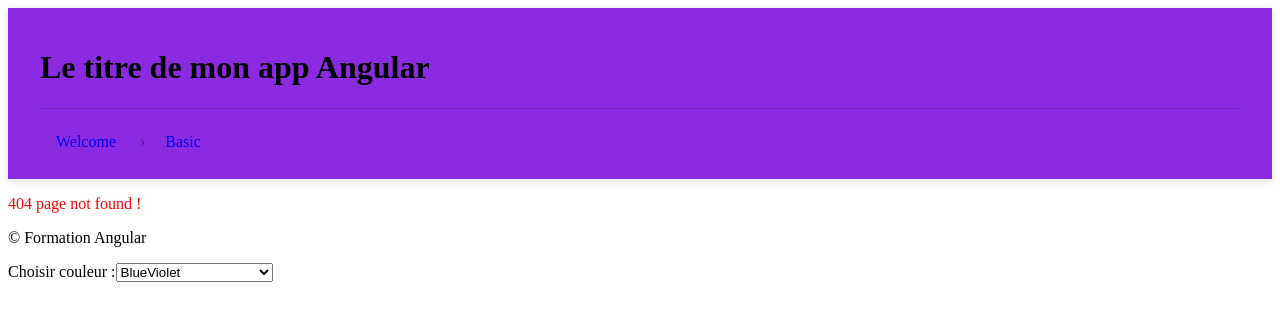
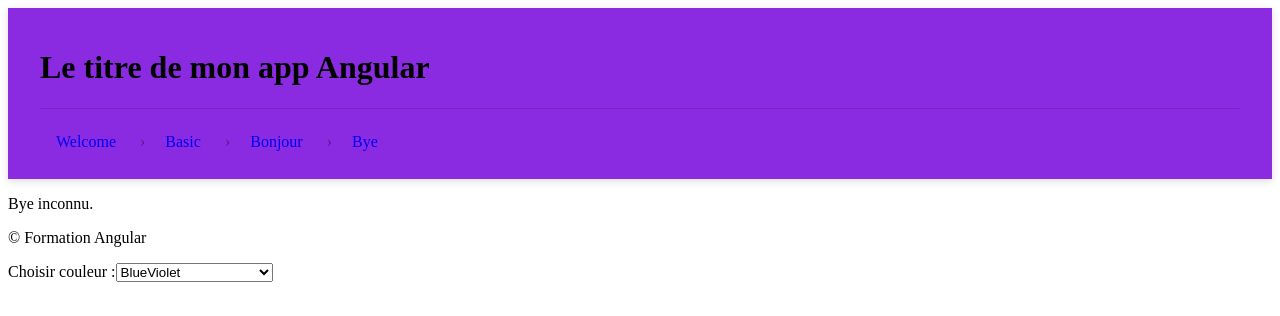
Before and after one commit to smbpunt/formation-angular, an Angular app in the folder 01_angular/myFirstAngularProject/: page /bye in a window 1280 px wide. Shown: the top 316 px of the page. Built offline with nearby package versions, Linux system fonts and the light colour scheme.

Commit message:
feat(angular): add bonjour and bye components to demonstrate route params
Bonjour reads a required path parameter (/bonjour/:nom) while Bye reads
an optional query parameter (/bye?prenom=...), both via ActivatedRoute
snapshot and rendered through the titlecase pipe.

```diff
--- a/01_angular/myFirstAngularProject/src/app/app.routes.ts
+++ b/01_angular/myFirstAngularProject/src/app/app.routes.ts
@@ -2,11 +2,15 @@ import { Routes } from '@angular/router';
 import { Basic } from './basic/basic';
 import { Welcome } from './welcome/welcome';
 import { NotFound } from './error/not-found/not-found';
+import { Bonjour } from './bonjour/bonjour';
+import { Bye } from './bye/bye';
 
 export const routes: Routes = [
   { path: '', redirectTo: '/welcome', pathMatch: 'full' },
   { path: 'welcome', component: Welcome },
   { path: 'basic', component: Basic },
+  { path: 'bonjour/:nom', component: Bonjour },
+  { path: 'bye', component: Bye },
 
   // 404 page not found ** => */*/*
   { path: '**', component: NotFound },
--- /dev/null
+++ b/01_angular/myFirstAngularProject/src/app/bonjour/bonjour.html
@@ -0,0 +1 @@
+<p>Bonjour {{ nom | titlecase }} !</p>
--- /dev/null
+++ b/01_angular/myFirstAngularProject/src/app/bonjour/bonjour.ts
@@ -0,0 +1,16 @@
+import { Component } from '@angular/core';
+import { ActivatedRoute } from '@angular/router';
+import { TitleCasePipe } from '@angular/common';
+
+@Component({
+  selector: 'app-bonjour',
+  imports: [TitleCasePipe],
+  templateUrl: './bonjour.html',
+  styleUrl: './bonjour.scss',
+})
+export class Bonjour {
+  nom: string = '';
+  constructor(route: ActivatedRoute) {
+    this.nom = route.snapshot.paramMap.get('nom') ?? '';
+  }
+}
--- /dev/null
+++ b/01_angular/myFirstAngularProject/src/app/bye/bye.html
@@ -0,0 +1,6 @@
+<p>Bye @if (prenom) {
+  {{ prenom | titlecase }}
+} @else {
+  inconnu.
+}
+</p>
--- /dev/null
+++ b/01_angular/myFirstAngularProject/src/app/bye/bye.ts
@@ -0,0 +1,17 @@
+import { Component } from '@angular/core';
+import { ActivatedRoute } from '@angular/router';
+import { TitleCasePipe } from '@angular/common';
+
+@Component({
+  selector: 'app-bye',
+  imports: [TitleCasePipe],
+  templateUrl: './bye.html',
+  styleUrl: './bye.scss',
+})
+export class Bye {
+  prenom: string | null;
+
+  constructor(route: ActivatedRoute) {
+    this.prenom = route.snapshot.queryParamMap.get('prenom');
+  }
+}
--- a/01_angular/myFirstAngularProject/src/app/layout/header/header.html
+++ b/01_angular/myFirstAngularProject/src/app/layout/header/header.html
@@ -10,6 +10,12 @@
       <li class="crumb">
         <a routerLink="/basic" routerLinkActive="active">Basic</a>
       </li>
+      <li class="crumb">
+        <a routerLink="/bonjour/bob" routerLinkActive="active">Bonjour</a>
+      </li>
+      <li class="crumb">
+        <a routerLink='/bye' [queryParams]="{prenom: 'bob'}">Bye</a>
+      </li>
     </ol>
   </nav>
 </header>
```
Also changed, not shown: 01_angular/myFirstAngularProject/src/app/bonjour/bonjour.scss (added), 01_angular/myFirstAngularProject/src/app/bye/bye.scss (added), 2 other files (tests, documents, lock files or other folders).
